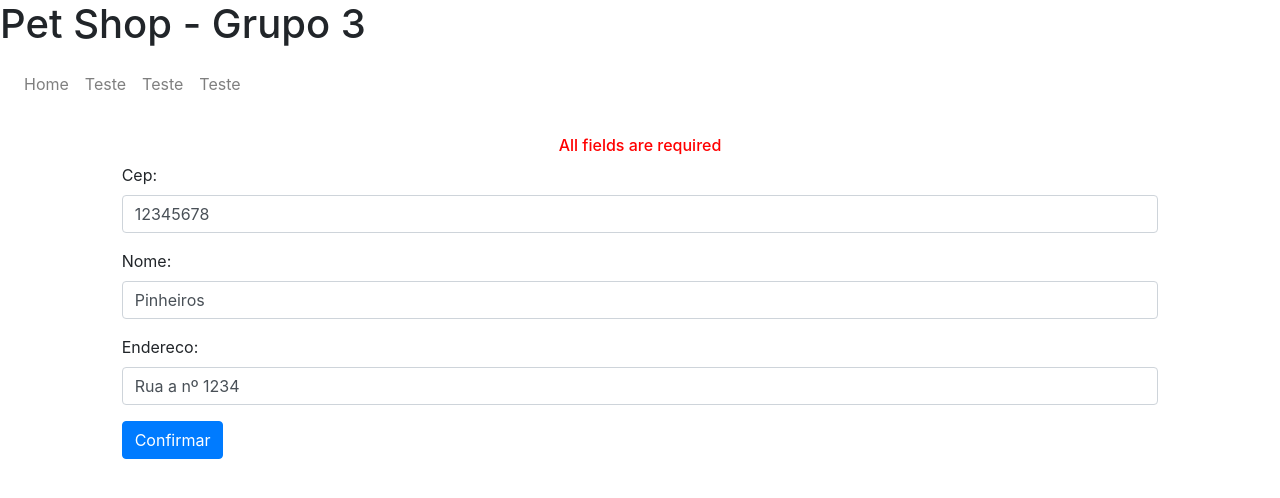
After one commit to VitorWall/pet_shop_bd, a Django app: page /editar-unidade/12345678 in a window 1280 px wide. The commit adds this page. Shown: the top 498 px of the page. Run offline with Django 3.2, Linux system fonts and the light colour scheme; data comes from the database, SQL or seed files in the repository; both versions use the stored data as it was after the commit; some libraries are stand-ins or nearby versions.

Commit message:
Método de editar Unidade

```diff
--- a/pet_shop_bd/sistema_pet_shop/templates/sistema_pet_shop/base.html
+++ b/pet_shop_bd/sistema_pet_shop/templates/sistema_pet_shop/base.html
@@ -20,7 +20,7 @@
         <div class="collapse navbar-collapse" id="navbarSupportedContent">
             <ul class="navbar-nav mr-auto">
                 <li class="nav-item">
-                    <a class="nav-link" href="">Teste</a>
+                    <a class="nav-link" href="/">Home</a>
                 </li>
                 <li class="nav-item">
                     <a class="nav-link" href="">Teste</a>
--- /dev/null
+++ b/pet_shop_bd/sistema_pet_shop/templates/sistema_pet_shop/edit_unidade.html
@@ -0,0 +1,43 @@
+{% extends "sistema_pet_shop/base.html"%}
+{% load widget_tweaks %}
+
+{% block title %}Editar Unidade{% endblock %}
+
+{% block content %}
+<div class="container-fluid">
+    <div class="row">
+        <div class="col-md-1 col-xs-1 col-sm-1"></div>
+        <div class="col-md-10 col-xs-10 col-sm-10 ">
+            <br />
+            <h6 style="text-align:center;">
+                <font color="red"> All fields are required</font>
+            </h6>
+        </div>
+        <div class="col-md-1 col-xs-1 col-sm-1">
+        </div>
+    </div>
+    <div class="row">
+        <div class="col-md-1 col-xs-1 col-sm-1"></div>
+        <div class="col-md-10 col-xs-10 col-sm-10">
+            <form method="post" novalidate>
+                {% csrf_token %}
+                {% for hidden_field in form.hidden_fields %}
+                {{ hidden_field }}
+                {% endfor %}
+                {% for field in form.visible_fields %}
+                <div class="form-group">
+                    {{ field.label_tag }}
+                    {% render_field field class="form-control" %}
+                    {% if field.help_text %}
+                    <small class="form-text text-muted">{{ field.help_text }}</small>
+                    {% endif %}
+                </div>
+                {% endfor %}
+                <button type="submit" class="btn btn-primary">Confirmar</button>
+            </form>
+            <br>
+        </div>
+        <div class="col-md-1 col-xs-1 col-sm-1"></div>
+    </div>
+</div>
+{% endblock %}
--- a/pet_shop_bd/sistema_pet_shop/templates/sistema_pet_shop/unidade_list.html
+++ b/pet_shop_bd/sistema_pet_shop/templates/sistema_pet_shop/unidade_list.html
@@ -10,11 +10,17 @@
         <tr>
             <th>Unidade</th>
             <th>Endereço</th>
+            <th></th>
         </tr>
         {% for unidade in unidade_list %}
         <tr>
             <td>{{ unidade.nome }}</td>
             <td>{{ unidade.endereco}}</td>
+            <td>
+                <a href="/editar-unidade/{{ unidade.cep }}">
+                    <button class="btn btn-primary">Editar</button>
+                </a>
+            </td>
         </tr>
         {% endfor %}
     </table>
--- a/pet_shop_bd/sistema_pet_shop/urls.py
+++ b/pet_shop_bd/sistema_pet_shop/urls.py
@@ -4,6 +4,7 @@ from . import views
 app_name = "sistema_pet_shop"
 
 urlpatterns = [
-    path('', views.Home.as_view(), name="home"),
+    path('', views.Unidades.as_view(), name="home"),
     path('nova-unidade', views.novaUnidade, name="novaUnidade"),
+    path('editar-unidade/<int:pk>', views.editUnidade, name="novaUnidade"),
 ]
--- a/pet_shop_bd/sistema_pet_shop/views.py
+++ b/pet_shop_bd/sistema_pet_shop/views.py
@@ -4,7 +4,7 @@ from .models import *
 from .forms import *
 
 # Create your views here.
-class Home (ListView):
+class Unidades (ListView):
     model = Unidade
 
 def novaUnidade (request):
@@ -16,3 +16,11 @@ def novaUnidade (request):
     form = UnidadeForm()
 
     return render(request,'nova_unidade.html',{'form': form})
+
+def editUnidade (request, pk, template_name='sistema_pet_shop/edit_unidade.html'):
+    unidade = get_object_or_404(Unidade, cep=pk)
+    form = UnidadeForm(request.POST or None, instance=unidade)
+    if form.is_valid():
+        form.save()
+        return redirect('sistema_pet_shop:home')
+    return render(request, template_name, {'form':form})
```
Also changed, not shown: pet_shop_bd/db.sqlite3.
